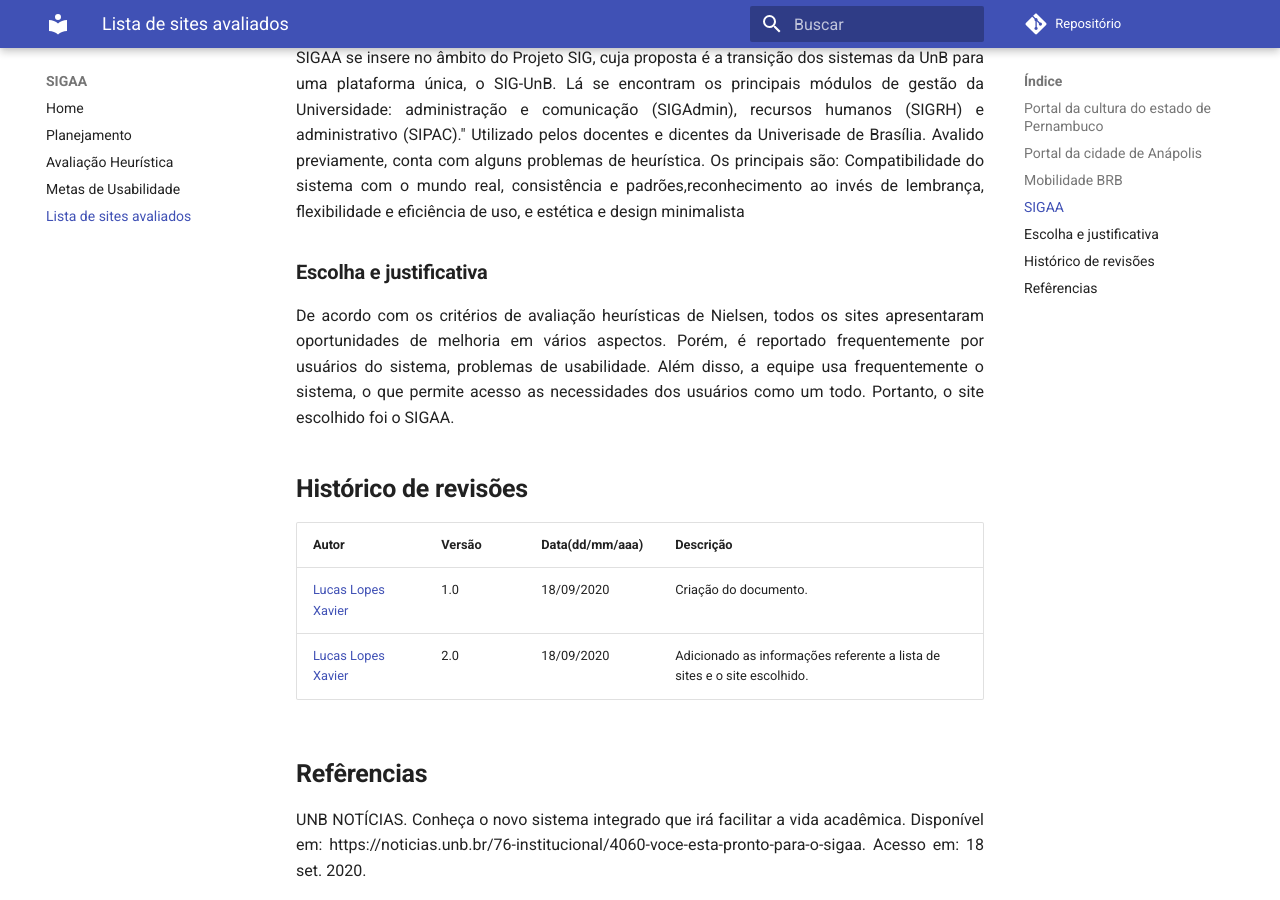
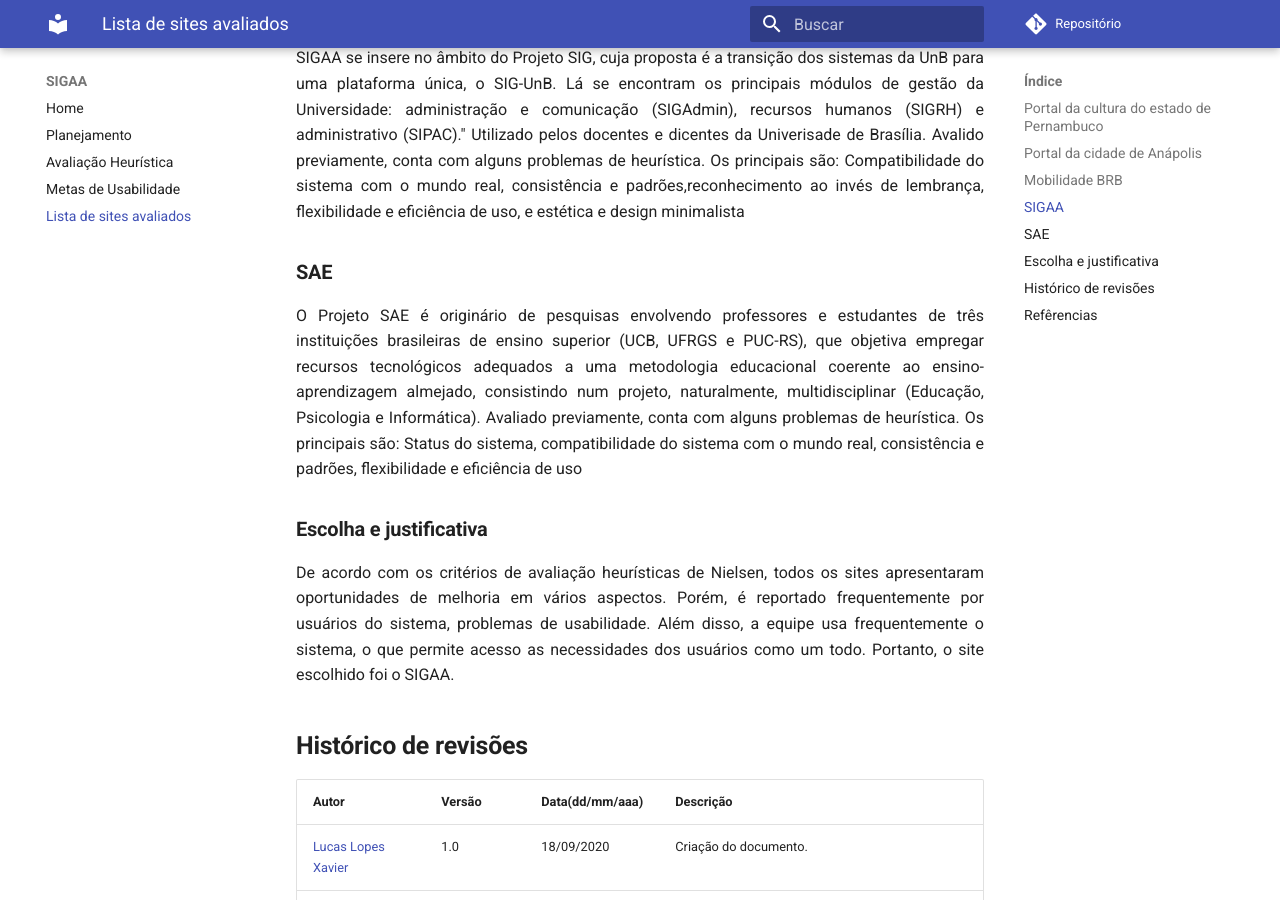
Before and after one commit to lgpinheiro94/2020.1-SIGAA, an MkDocs documentation site: the page built from docs/sites-avaliados/sites.md, in a window 1280 px wide and 900 px high, scrolled down 958 px. Built offline with MkDocs 1.6.1 and Material for MkDocs 9.7.7, drawn with Linux system fonts in a browser that asks for light colours; comment, search, counter and statistics services are not loaded; old or Windows-style settings are respelled for this version of MkDocs.

Commit message:
Adicionado SAE

```diff
--- a/docs/sites-avaliados/sites.md
+++ b/docs/sites-avaliados/sites.md
@@ -25,10 +25,14 @@
 <p align="justify"> SIGAA se insere no âmbito do Projeto SIG, cuja proposta é a transição dos sistemas da UnB para uma plataforma única, o SIG-UnB. Lá se encontram os principais módulos de gestão da Universidade: administração e comunicação (SIGAdmin), recursos humanos (SIGRH) e administrativo (SIPAC)." Utilizado pelos docentes e dicentes da Univerisade de Brasília. Avalido previamente, conta com alguns problemas de heurística. Os principais são: Compatibilidade do sistema com o mundo real, consistência e padrões,reconhecimento ao invés de lembrança, flexibilidade e eficiência de uso, e estética e design minimalista </p>
 
 
+### **SAE**
+
+<p align="justify"> O Projeto SAE é originário de pesquisas envolvendo professores e estudantes de três instituições brasileiras de ensino superior (UCB, UFRGS e PUC-RS), que objetiva empregar recursos tecnológicos adequados a uma metodologia educacional coerente ao ensino-aprendizagem almejado, consistindo num projeto, naturalmente, multidisciplinar (Educação, Psicologia e Informática). Avaliado previamente, conta com alguns problemas de heurística. Os principais são: Status do sistema, compatibilidade do sistema com o mundo real, consistência  e padrões, flexibilidade e eficiência de uso  </p>
 
 ### **Escolha e justificativa**
 
 <p align="justify"> De acordo com  os critérios de avaliação heurísticas de Nielsen,  todos os sites apresentaram oportunidades de melhoria em vários aspectos. Porém, é reportado frequentemente por usuários do sistema, problemas de usabilidade. Além disso, a equipe usa frequentemente o sistema, o que permite acesso as necessidades dos usuários como um todo. Portanto, o site escolhido foi o SIGAA.</p>
+
 
 
 ## **Histórico de revisões**
```
